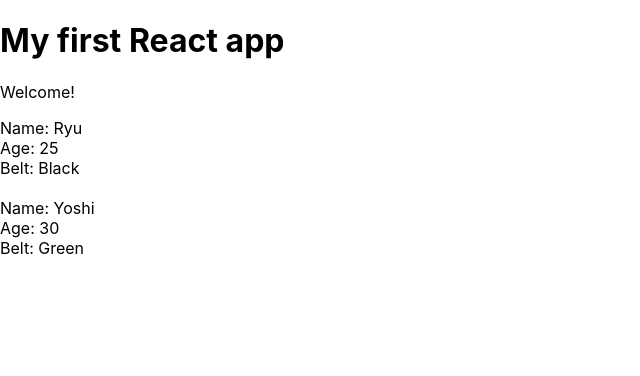
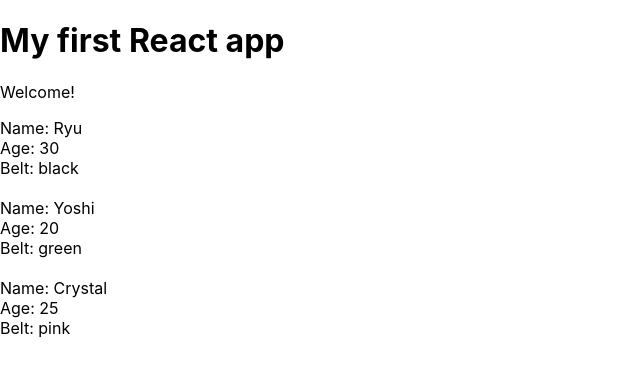
Before and after one commit to koziscool/React_ninja_CLI, a React (Create React App) app: page / in a window 1280 px wide. Shown: the top 376 px of the page, without its empty margins (0-640 px from the left). Built offline with nearby package versions, Linux system fonts and the light colour scheme.

Commit message:
rendering lists

```diff
--- a/src/App.js
+++ b/src/App.js
@@ -1,15 +1,23 @@
 import React, { Component } from 'react';
 import Ninjas from './ninjas';
 class App extends Component {
+
+  state = {
+    ninjas: [
+      { name: "Ryu", age: 30, belt: "black", id: 1 },
+      { name: "Yoshi", age: 20, belt: "green", id: 2 },
+      { name: "Crystal", age: 25, belt: "pink", id: 3 },
+    ]
+  }
+
+
   render(){
 
     return (
       <div className="App">
         <h1>My first React app</h1>
         <p>Welcome!</p>
-        <Ninjas name="Ryu" age="25" belt="Black"/>
-        <br/>
-        <Ninjas name="Yoshi" age="30" belt="Green"/>
+        <Ninjas ninjas={this.state.ninjas}/>
       </div>
     );
   }
--- a/src/ninjas.js
+++ b/src/ninjas.js
@@ -5,12 +5,21 @@ import React, { Component } from 'react';
 
 class Ninjas extends Component {
     render(){
-        const { name, age, belt } = this.props;
+        const { ninjas } = this.props;
+        const ninjaList = ninjas.map( ninja => {
+            return(
+                <div className="ninja" key={ninja.id}>
+                    <div>Name: {ninja.name}</div>
+                    <div>Age: {ninja.age}</div>
+                    <div>Belt: {ninja.belt}</div>
+                    <br/>
+                </div>
+            )
+        });
+
         return(
-            <div className="ninja">
-                <div>Name: {name}</div>
-                <div>Age: {age}</div>
-                <div>Belt: {belt}</div>
+            <div className="ninja-list">
+                { ninjaList }
             </div>
         )
     }
```
